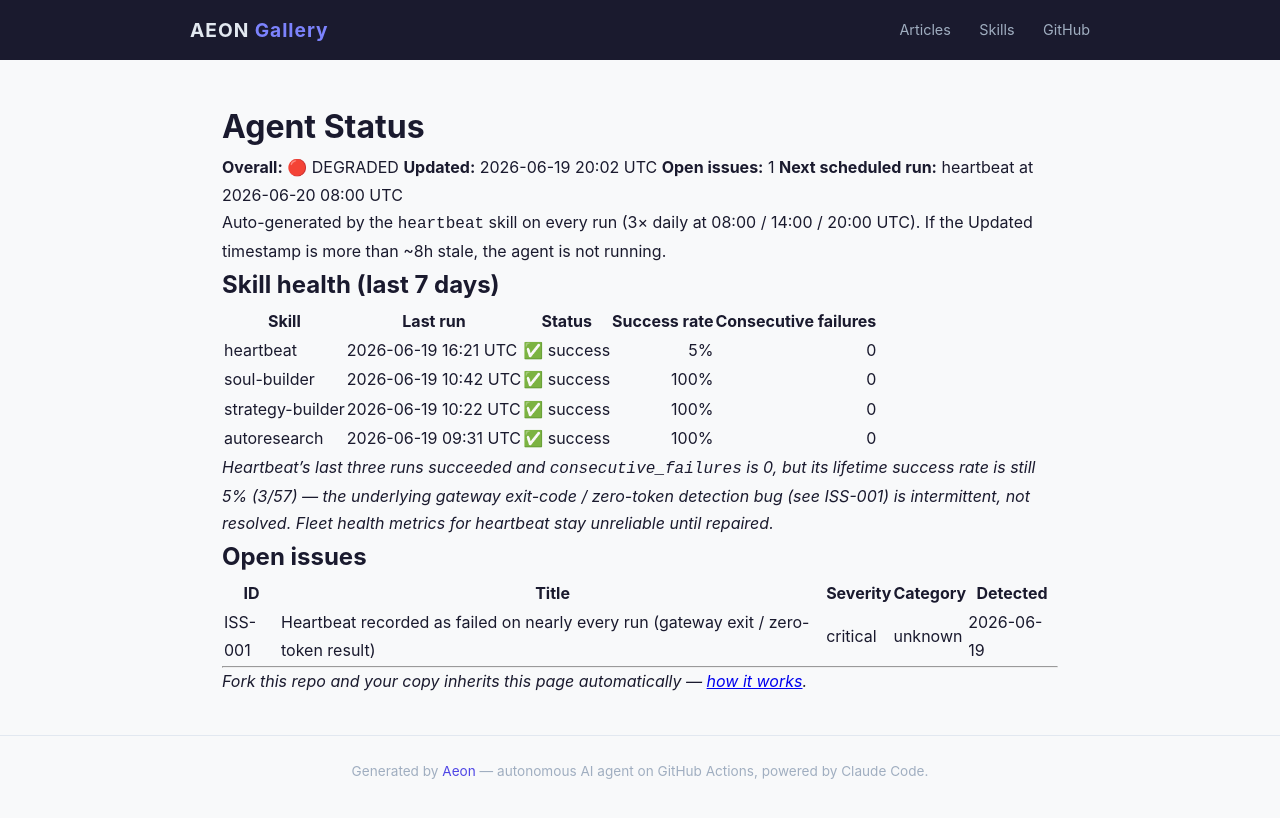
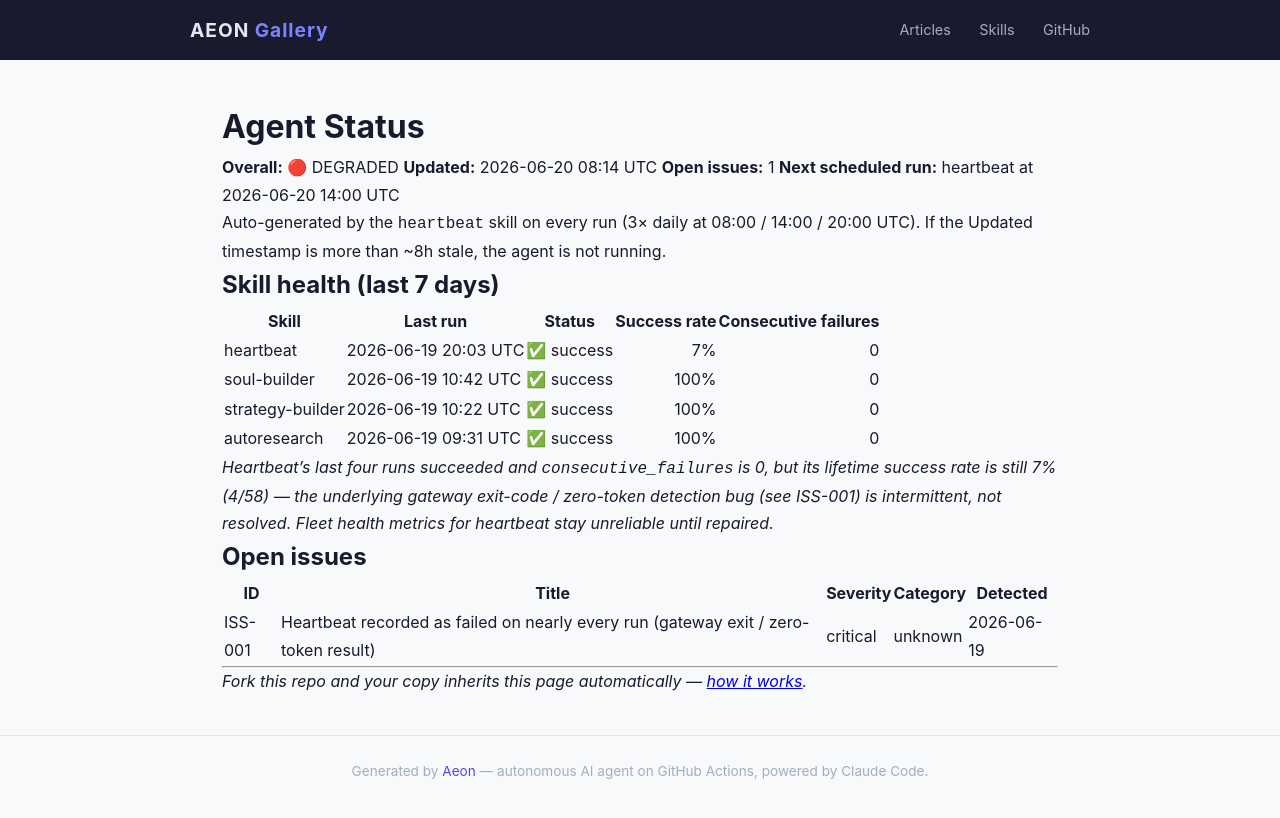
Before and after one commit to RickCrosschain/aeon, a Jekyll site: the page built from docs/status.md, in a window 1280 px wide. Shown: the top 818 px of the page. Built offline with Jekyll 4.4.1, drawn with Linux system fonts in a browser that asks for light colours.

Commit message:
chore(heartbeat): auto-commit 2026-06-20

```diff
--- a/docs/status.md
+++ b/docs/status.md
@@ -7,9 +7,9 @@
 # Agent Status
 
 **Overall:** 🔴 DEGRADED
-**Updated:** 2026-06-19 20:02 UTC
+**Updated:** 2026-06-20 08:14 UTC
 **Open issues:** 1
-**Next scheduled run:** heartbeat at 2026-06-20 08:00 UTC
+**Next scheduled run:** heartbeat at 2026-06-20 14:00 UTC
 
 Auto-generated by the `heartbeat` skill on every run (3× daily at 08:00 / 14:00 / 20:00 UTC). If the Updated timestamp is more than ~8h stale, the agent is not running.
 
@@ -17,12 +17,12 @@
 
 | Skill | Last run | Status | Success rate | Consecutive failures |
 |-------|----------|--------|-------------:|---------------------:|
-| heartbeat | 2026-06-19 16:21 UTC | ✅ success | 5% | 0 |
+| heartbeat | 2026-06-19 20:03 UTC | ✅ success | 7% | 0 |
 | soul-builder | 2026-06-19 10:42 UTC | ✅ success | 100% | 0 |
 | strategy-builder | 2026-06-19 10:22 UTC | ✅ success | 100% | 0 |
 | autoresearch | 2026-06-19 09:31 UTC | ✅ success | 100% | 0 |
 
-_Heartbeat's last three runs succeeded and `consecutive_failures` is 0, but its lifetime success rate is still 5% (3/57) — the underlying gateway exit-code / zero-token detection bug (see ISS-001) is intermittent, not resolved. Fleet health metrics for heartbeat stay unreliable until repaired._
+_Heartbeat's last four runs succeeded and `consecutive_failures` is 0, but its lifetime success rate is still 7% (4/58) — the underlying gateway exit-code / zero-token detection bug (see ISS-001) is intermittent, not resolved. Fleet health metrics for heartbeat stay unreliable until repaired._
 
 ## Open issues
 
--- a/memory/token-usage.csv
+++ b/memory/token-usage.csv
@@ -6,3 +6,4 @@
 2026-06-19,soul-builder,claude-opus-4-8,5949,16883,1113980,62111
 2026-06-19,heartbeat,claude-opus-4-8,19788,5447,313299,38136
 2026-06-19,heartbeat,claude-opus-4-8,19786,4293,260945,37523
+2026-06-20,heartbeat,claude-opus-4-8,2092,4167,279917,38253
```
Also changed, not shown: memory/logs/2026-06-20.md (added, +16 -0 lines), .outputs/heartbeat.md.
